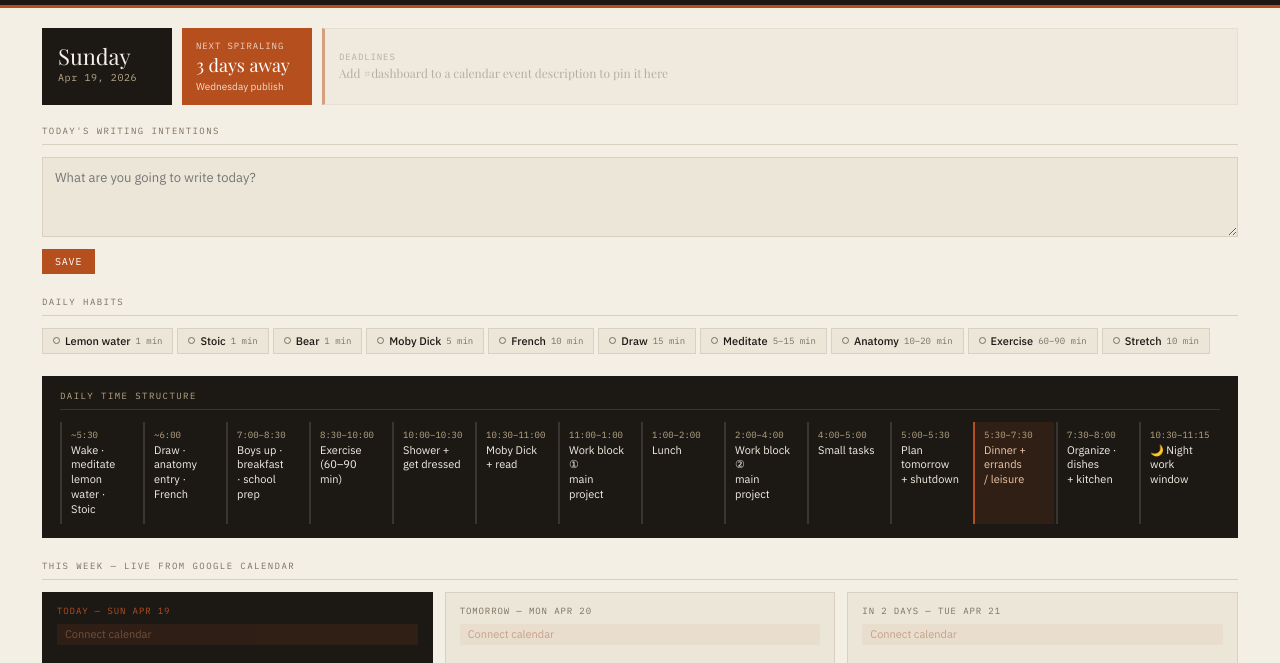
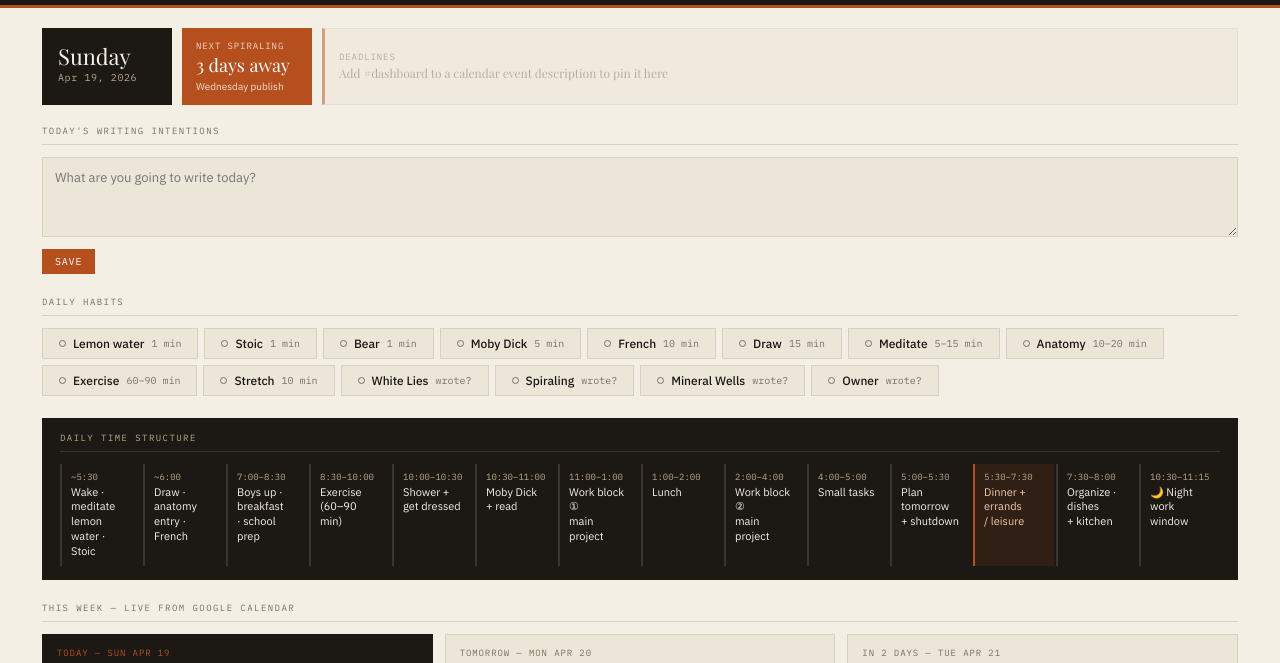
Before and after one commit to chipbrantley/cb-dashboard, a website: page index.html in a window 1280 px wide. Shown: the part 113-776 px from the top of the page. Drawn offline with nearby package versions, Linux system fonts and the light colour scheme; a web font is replaced by a local one.

Commit message:
Update index.html

```diff
--- a/index.html
+++ b/index.html
@@ -91,14 +91,14 @@ body{font-family:'IBM Plex Sans',sans-serif;background:var(--paper);color:var(--
 .lmc.done{background:var(--green);border-color:var(--green);color:white;}
 
 /* HABITS */
-.habits-row{display:flex;flex-wrap:nowrap;gap:4px;margin-bottom:22px;overflow-x:auto;}
-.habit{display:flex;align-items:center;gap:5px;padding:5px 10px;background:var(--cream);border:1px solid var(--rule);cursor:pointer;user-select:none;transition:all .15s;white-space:nowrap;}
+.habits-row{display:flex;flex-wrap:wrap;gap:6px;margin-bottom:22px;}
+.habit{display:flex;align-items:center;gap:7px;padding:7px 16px;background:var(--cream);border:1px solid var(--rule);cursor:pointer;user-select:none;transition:all .15s;white-space:nowrap;}
 .habit:hover{border-color:var(--accent);}
 .habit.done{background:var(--ink);border-color:var(--ink);color:var(--paper);}
 .hdot{width:7px;height:7px;border-radius:50%;border:1.5px solid var(--muted);flex-shrink:0;}
 .habit.done .hdot{background:var(--accent);border-color:var(--accent);}
-.hname{font-size:11px;font-weight:500;}
-.htime{font-family:'IBM Plex Mono',monospace;font-size:9px;color:var(--muted);}
+.hname{font-size:12px;font-weight:500;}
+.htime{font-family:'IBM Plex Mono',monospace;font-size:10px;color:var(--muted);}
 .habit.done .htime{color:var(--warm-mid);}
 
 /* SCHEDULE */
@@ -399,16 +399,20 @@ function renderDeadlineBlocks(deadlines){
 
 // HABITS
 const HABITS=[
-  {id:'lemon',   name:'Lemon water',       time:'1 min'},
-  {id:'stoic',   name:'Stoic',             time:'1 min'},
-  {id:'bear',    name:'Bear',              time:'1 min'},
-  {id:'moby',   name:'Moby Dick',         time:'5 min'},
-  {id:'french', name:'French',            time:'10 min'},
-  {id:'draw',   name:'Draw',              time:'15 min'},
-  {id:'meditate',name:'Meditate',         time:'5–15 min'},
-  {id:'anatomy',name:'Anatomy',            time:'10–20 min'},
-  {id:'exercise',name:'Exercise',         time:'60–90 min'},
-  {id:'stretch', name:'Stretch',           time:'10 min'},
+  {id:'lemon',   name:'Lemon water',   time:'1 min'},
+  {id:'stoic',   name:'Stoic',         time:'1 min'},
+  {id:'bear',    name:'Bear',          time:'1 min'},
+  {id:'moby',    name:'Moby Dick',     time:'5 min'},
+  {id:'french',  name:'French',        time:'10 min'},
+  {id:'draw',    name:'Draw',          time:'15 min'},
+  {id:'meditate',name:'Meditate',      time:'5–15 min'},
+  {id:'anatomy', name:'Anatomy',       time:'10–20 min'},
+  {id:'exercise',name:'Exercise',      time:'60–90 min'},
+  {id:'stretch', name:'Stretch',       time:'10 min'},
+  {id:'w-wl',    name:'White Lies',    time:'wrote?'},
+  {id:'w-sp',    name:'Spiraling',     time:'wrote?'},
+  {id:'w-mw',    name:'Mineral Wells', time:'wrote?'},
+  {id:'w-owner', name:'Owner',         time:'wrote?'},
 ];
 const hkey=`h-${localDate}`;
 let hs=ld(hkey,{});
@@ -423,6 +427,7 @@ function rHabits(){
   });
 }
 rHabits();
+
 
 // LIFE PRACTICES (mini chips in top strip)
 const LIFE_PRACTICES=[
```
